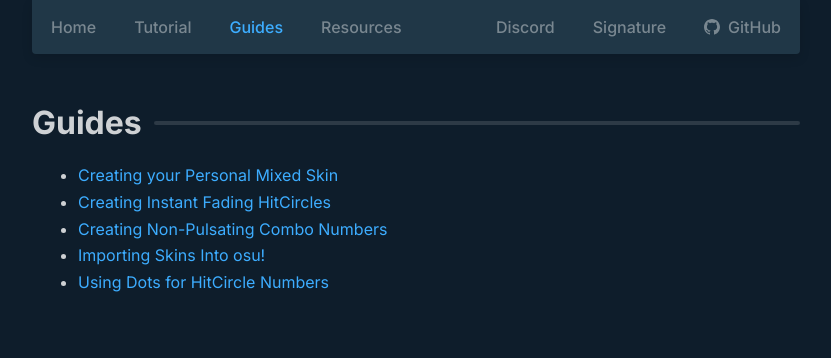
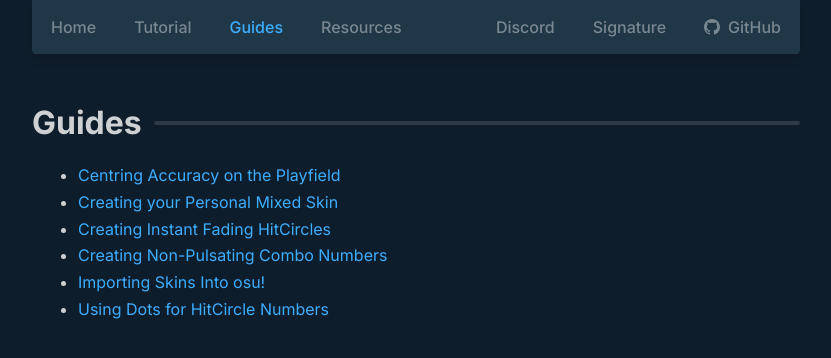
Before and after one commit to RockRoller01/skinninginfo, a Jekyll site: the page built from guides/index.md, in a window 1280 px wide. Shown: the top 358 px of the page, without its empty margins (224-1055 px from the left). Built offline with Jekyll 4.4.1, drawn with Linux system fonts in a browser that asks for light colours.

Commit message:
Update index.md

```diff
--- a/guides/index.md
+++ b/guides/index.md
@@ -6,6 +6,7 @@ title: skinship | Guides
 
 # Guides
 
+-   [Centring Accuracy on the Playfield](./centering_accuracy)
 -   [Creating your Personal Mixed Skin](./mixing_skins)
 -   [Creating Instant Fading HitCircles](./insta_fade_hc)
 -   [Creating Non-Pulsating Combo Numbers](./non_pulsating_combo_numbers)
```
